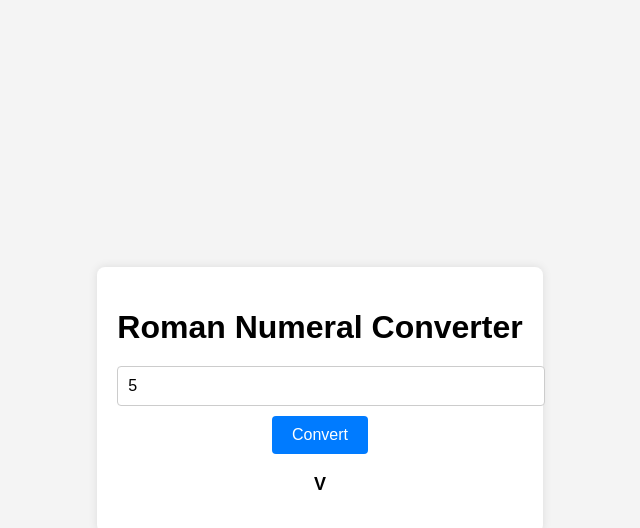
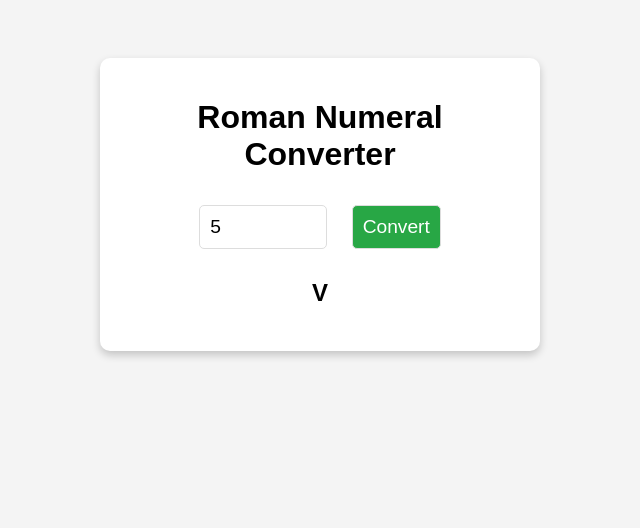
Before and after one commit to acciojob/Roman-Numeral-Converter-MAYANKSINGHCHAUHAN, a website: page main.html in a window 1280 px wide. Both pictures are taken after typing "5" into the empty fields and a click on the button "Convert". Shown: the whole page, without its empty margins (320-960 px from the left). Drawn offline with Linux system fonts and the light colour scheme.

Commit message:
created a submission

```diff
--- a/main.html
+++ b/main.html
@@ -4,15 +4,76 @@
     <meta charset="UTF-8">
     <meta name="viewport" content="width=device-width, initial-scale=1.0">
     <title>Roman Numeral Converter</title>
-  <link rel="stylesheet" href="styles.css">
+    <style>
+        body {
+            font-family: Arial, sans-serif;
+            text-align: center;
+            background-color: #f4f4f4;
+            padding: 50px;
+        }
+        .container {
+            background: white;
+            padding: 20px;
+            max-width: 400px;
+            margin: auto;
+            border-radius: 10px;
+            box-shadow: 0 4px 8px rgba(0, 0, 0, 0.2);
+        }
+        input, button {
+            font-size: 1.2em;
+            padding: 10px;
+            margin: 10px;
+            border-radius: 5px;
+            border: 1px solid #ddd;
+        }
+        button {
+            background-color: #28a745;
+            color: white;
+            cursor: pointer;
+        }
+        button:hover {
+            background-color: #218838;
+        }
+        #output {
+            font-size: 1.5em;
+            margin-top: 20px;
+            font-weight: bold;
+        }
+    </style>
 </head>
 <body>
     <div class="container">
         <h1>Roman Numeral Converter</h1>
-    <input type="number" id="numberInput" placeholder="Enter a number (0-100000)" min="0" max="100000">
-    <button id="convertBtn">Convert</button>
-    <p id="result"></p>
+        <input type="number" id="numberInput" min="0" max="100000" placeholder="Enter a number">
+        <button onclick="convertNumber()">Convert</button>
+        <p id="output"></p>
     </div>
-  <script src="script.js"></script>
+
+    <script>
+        function convertToRoman(num) {
+            if (num < 0 || num > 100000) return "Out of range";
+
+            const romanNumerals = [
+                ["M", 1000], ["CM", 900], ["D", 500], ["CD", 400],
+                ["C", 100], ["XC", 90], ["L", 50], ["XL", 40],
+                ["X", 10], ["IX", 9], ["V", 5], ["IV", 4], ["I", 1]
+            ];
+
+            let result = "";
+            for (let i = 0; i < romanNumerals.length; i++) {
+                while (num >= romanNumerals[i][1]) {
+                    result += romanNumerals[i][0];
+                    num -= romanNumerals[i][1];
+                }
+            }
+            return result;
+        }
+
+        function convertNumber() {
+            const input = document.getElementById("numberInput").value;
+            const output = document.getElementById("output");
+            output.textContent = convertToRoman(parseInt(input, 10)) || "Please enter a valid number";
+        }
+    </script>
 </body>
 </html>
--- a/script.js
+++ /dev/null
@@ -1,41 +0,0 @@
-document.getElementById("convertBtn").addEventListener("click", function () {
-  const numberInput = document.getElementById("numberInput").value;
-  const resultElement = document.getElementById("result");
-
-  if (numberInput === "" || numberInput < 0 || numberInput > 100000) {
-    resultElement.textContent = "Please enter a valid number between 0 and 100000.";
-    return;
-  }
-
-  const romanNumeral = convertToRoman(parseInt(numberInput));
-  resultElement.textContent = romanNumeral; // Display only the Roman numeral
-});
-
-function convertToRoman(num) {
-  const romanSymbols = [
-    ["M", 1000],
-    ["CM", 900],
-    ["D", 500],
-    ["CD", 400],
-    ["C", 100],
-    ["XC", 90],
-    ["L", 50],
-    ["XL", 40],
-    ["X", 10],
-    ["IX", 9],
-    ["V", 5],
-    ["IV", 4],
-    ["I", 1],
-  ];
-
-  let result = "";
-
-  for (const [symbol, value] of romanSymbols) {
-    while (num >= value) {
-      result += symbol;
-      num -= value;
-    }
-  }
-
-  return result;
-}
--- a/styles.css
+++ /dev/null
@@ -1,50 +0,0 @@
-body {
-  font-family: Arial, sans-serif;
-  background-color: #f4f4f4;
-  display: flex;
-  justify-content: center;
-  align-items: center;
-  height: 100vh;
-  margin: 0;
-}
-
-.container {
-  background-color: #fff;
-  padding: 20px;
-  border-radius: 8px;
-  box-shadow: 0 0 10px rgba(0, 0, 0, 0.1);
-  text-align: center;
-}
-
-h1 {
-  margin-bottom: 20px;
-}
-
-input[type="number"] {
-  width: 100%;
-  padding: 10px;
-  margin-bottom: 10px;
-  border: 1px solid #ccc;
-  border-radius: 4px;
-  font-size: 16px;
-}
-
-button {
-  padding: 10px 20px;
-  background-color: #007bff;
-  color: #fff;
-  border: none;
-  border-radius: 4px;
-  cursor: pointer;
-  font-size: 16px;
-}
-
-button:hover {
-  background-color: #0056b3;
-}
-
-#result {
-  margin-top: 20px;
-  font-size: 18px;
-  font-weight: bold;
-}
```
Lines whose indentation alone changed are shown as unchanged.
